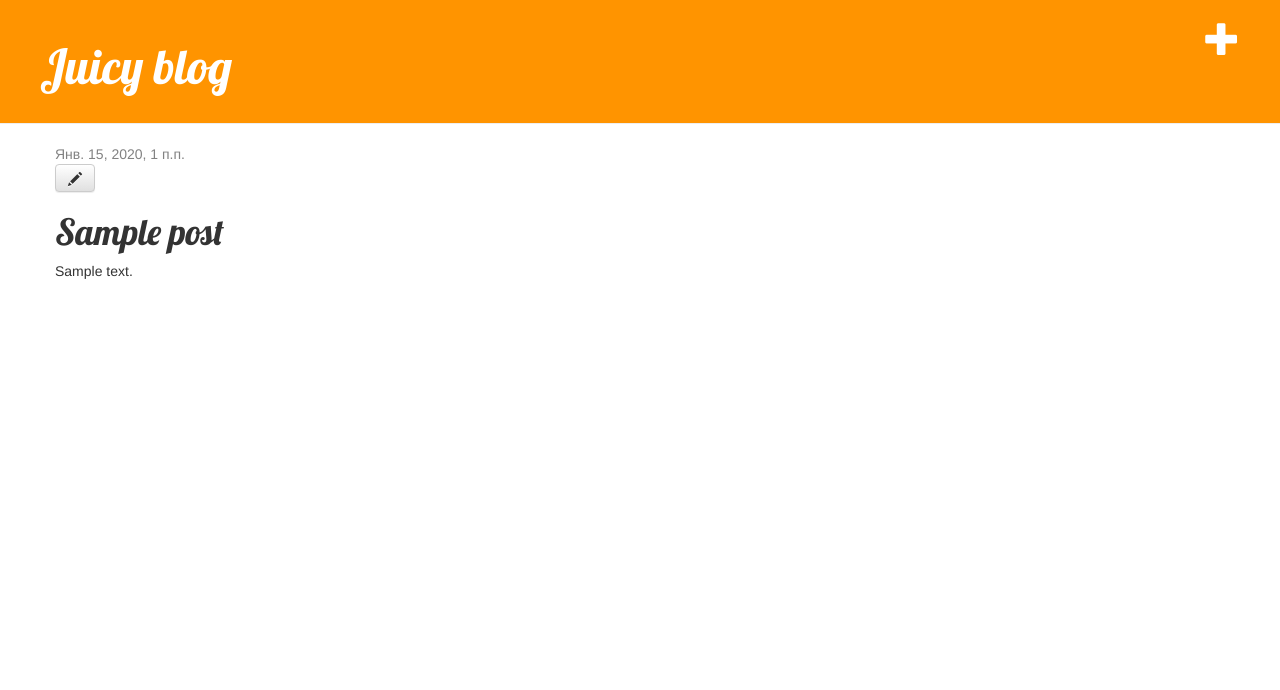
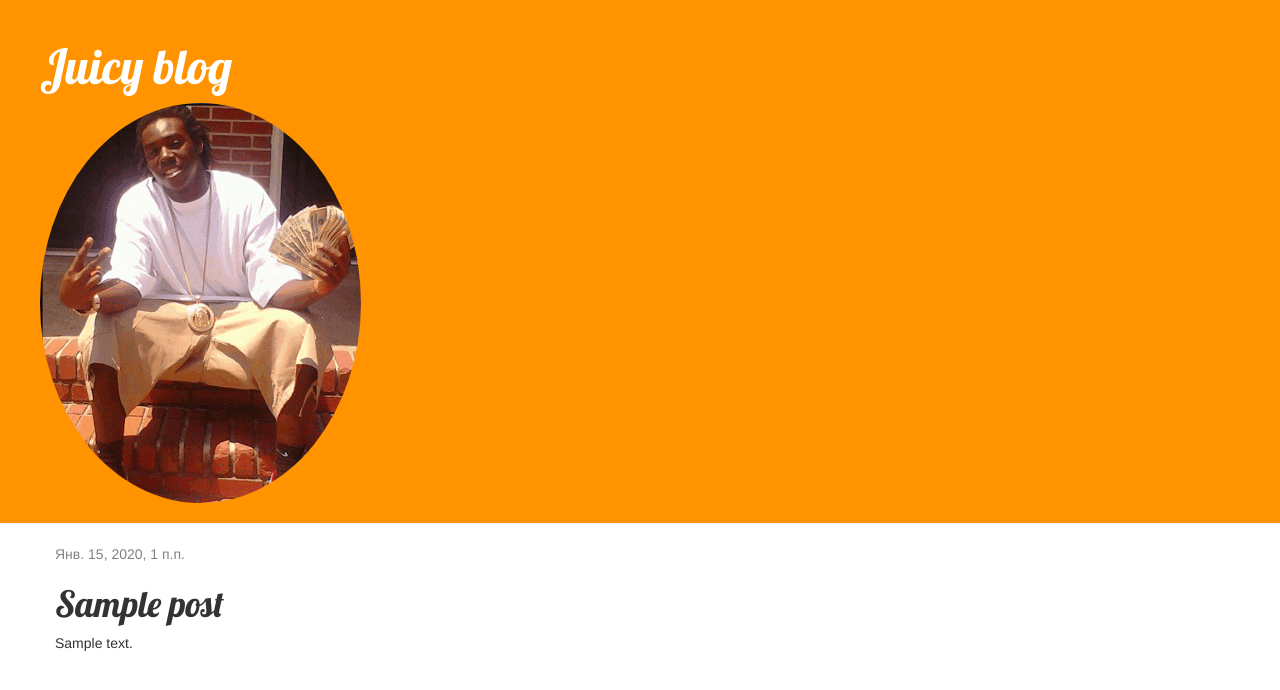
Before and after one commit to lildio/lildio-site, a Django app: page /post/1/ in a window 1280 px wide. Shown: the top 690 px of the page. Run offline with Django 3.2, Linux system fonts and the light colour scheme; tables that the repository leaves empty hold one stand-in row (values such as "Sample post"); some libraries are stand-ins or nearby versions.

Commit message:
start all new site

```diff
--- a/blog/templates/blog/base.html
+++ b/blog/templates/blog/base.html
@@ -10,8 +10,11 @@
     </head>
    <body>
     <div class="page-header">
+{% if user.is_authenticated %}
 <a href="{% url 'post_new' %}" class="top-menu"><span class="glyphicon glyphicon-plus"></span></a>
+{% endif %}
         <h1><a href="/">Juicy blog</a></h1>
+ <img src="{% static "back.gif" %}" class="img-circle" alt="Cinque Terre"  >
     </div>
     <div class="content container">
         <div class="row">
--- a/blog/templates/blog/post_detail.html
+++ b/blog/templates/blog/post_detail.html
@@ -7,7 +7,9 @@
                 {{ post.published_date }}
             </div>
         {% endif %}
-    <a class="btn btn-default" href="{% url 'post_edit' pk=post.pk %}"><span class="glyphicon glyphicon-pencil"></span></a>
+{% if user.is_authenticated %}
+     <a class="btn btn-default" href="{% url 'post_edit' pk=post.pk %}"><span class="glyphicon glyphicon-pencil"></span></a>
+{% endif %}
         <h1>{{ post.title }}</h1>
         <p>{{ post.text|linebreaksbr }}</p>
     </div>
```
Also changed, not shown: blog/static/back.gif (added).
